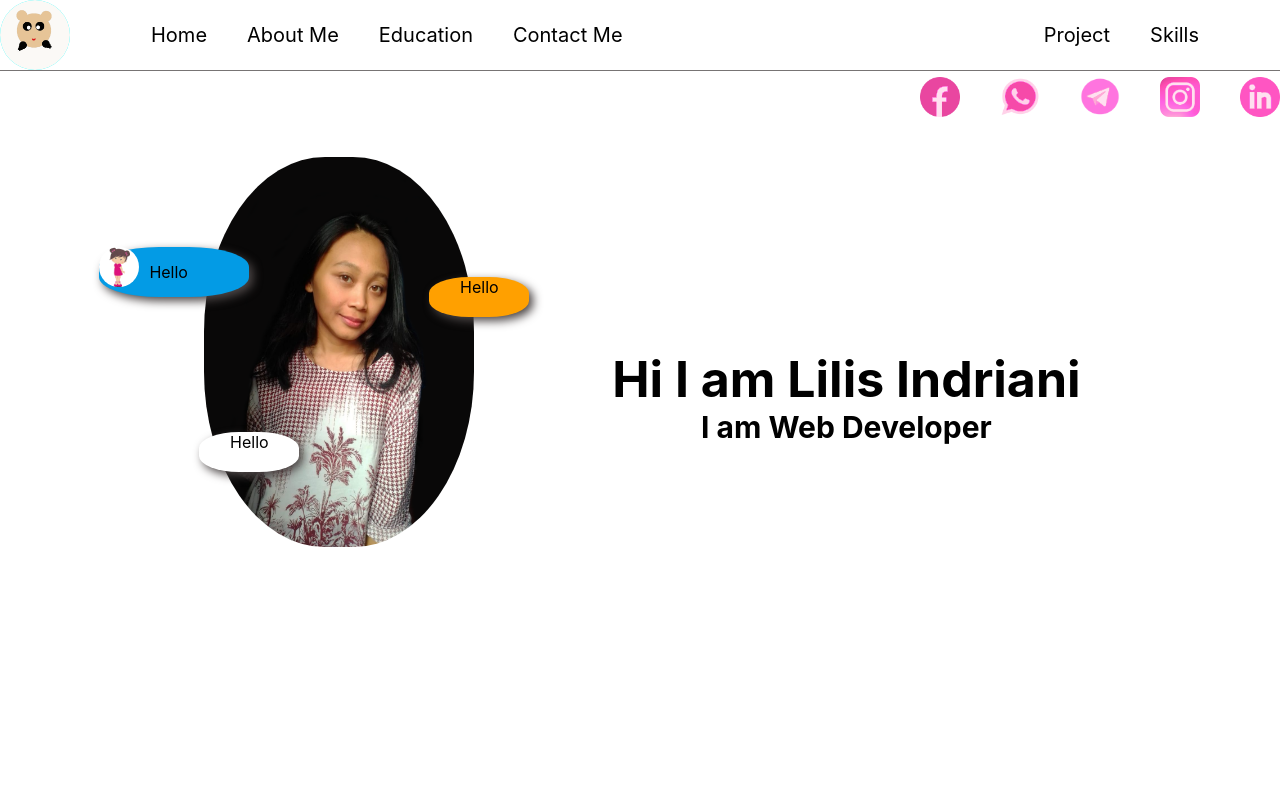
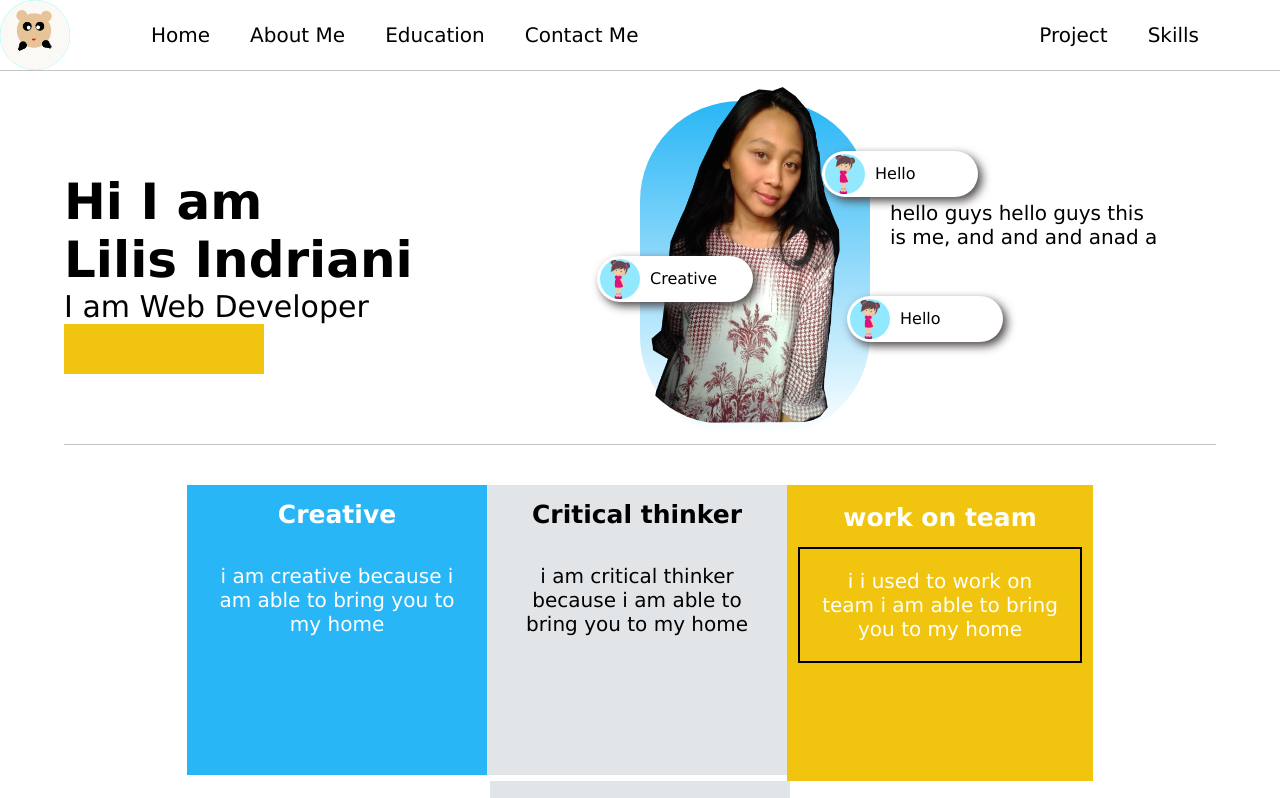
Before and after one commit to lilisindrianidev/cv, a React (Create React App) app: page / in a window 1280 px wide. Shown: the top 798 px of the page. Built offline with nearby package versions, Linux system fonts and the light colour scheme.

Commit message:
day 9 updatedd

```diff
--- a/src/assets/scss/contactMe.scss
+++ b/src/assets/scss/contactMe.scss
@@ -39,7 +39,7 @@
       margin-left: 40px;
       width: 40px;
       height: 40px;
-      // filter: sepia(100%);
+      // filter: sezpia(100%);
       filter:sepia(100%) saturate(600%) hue-rotate(10000deg);
       //     //  filter: sepia(100%) hue-rotate(190deg) saturate(500%);
       //
--- a/src/assets/scss/home.scss
+++ b/src/assets/scss/home.scss
@@ -1,7 +1,4 @@
 .home {
-  .home_cover {
-
-
   width: 100%;
   min-height: 100vh;
   position: relative;
@@ -12,11 +9,9 @@
   // top: -40px;
   background: cover;
   background-color: #ffffff;
+  font-family: Verdana, sans-serif;
 
-    //  background-image: linear-gradient(to bottom, chocolate ,rgb(207, 126, 67), white);
   .menu1 {
-      // overflow: hidden;
-      // position: fixed;
     top: 0;
     width: 100%;
     height: 70px;
@@ -24,7 +19,7 @@
     display: flex;
     flex-wrap: wrap;
     justify-content: space-between;
-      border-bottom: 1px solid rgb(119, 116, 116);
+    border-bottom: 1px solid rgb(196, 194, 194);
 
     .logo {
       border-radius: 50%;
@@ -94,93 +89,145 @@
   }
 
 
+  .home_cover {
+
+    margin: auto;
+    width: 90%;
+    min-height: 100vh;
+    position: relative;
+    object-fit: cover;
+    //  background-color: rgb(255, 255, 255);
+    // background-image: url(./../images/polka2.png);
+    background-size: cover;
+    // top: -40px;
+    background: cover;
+    background-color: #ffffff;
+
+    //  background-image: linear-gradient(to bottom, chocolate ,rgb(207, 126, 67), white);
+
+
     .cover_me {
-      width: 80%;
+      border-bottom: 1px solid rgb(196, 194, 194);
       margin: auto;
       padding-top: 30px;
       display: flex;
       flex-wrap: wrap;
+      padding-bottom: 1dvh;
+
+
+      .write_me {
+        width: 50%;
+        padding-top: 10px;
+        margin: auto;
+        // text-align: center;
 
 
         .write_me1 {
-        padding-top: 100px;
-        margin: auto;
-        text-align: center;
+          font-weight: bold;
+          width: 400px;
           font-size: 50px;
           color: rgb(0, 0, 0);
+        }
 
         .write_me2 {
+          font-weight: normal;
           margin: auto;
-          text-align: center;
+          // text-align: center;
           font-size: 30px;
           color: rgb(0, 0, 0)
         }
 
-        &:hover {
-          // background-color: rgb(255, 255, 255);
-          color: rgb(0, 0, 0);
+        .kotak{
+          width: 200px;
+          height: 50px;
+          background-color: #F1C40F;
         }
       }
 
-      .image_me {
-
-        align-items: center;
-        margin: auto;
+      .cover_image_me {
+        width: 50%;
         display: flex;
         flex-wrap: wrap;
-        justify-content: space-between;
-        width: 270px;
-        height: 390px;
-        // background-color: rgb(97, 92, 50);
-        border-radius: 10px;
-        // border: solid rgb(0, 0, 0) 40px;
+
+        .image_me {
+          background: linear-gradient(#29B6F6, white);
+          align-items: center;
+          // margin: auto;
+          display: flex;
+          flex-wrap: wrap;
+          justify-content: center;
+          width: 230px;
+          height: 335px;
+          // overflow: hidden;
+          border-radius: 100px 100px 100px 100px;
 
           .image_me_url {
-          border-radius: 45%;
-          margin: auto;
-          width: 270px;
+            margin-top: -80px;
+            border-radius: 100px 100px 100px 100px;
+
+            width: 260px;
             height: 390px;
-          // max-height: 250px;
-          border: solid rgb(255, 255, 255) 5px;
-
+            // clip-path: ;
+            // background-clip: content-box;
+            // background-position: bottom;
           }
 
           .wrap_img_write {
-          border-radius: 40%;
-          margin-top: -200px;
-          width: 100px;
+            padding: 3px;
+            display: flex;
+            flex-wrap: wrap;
+            position: absolute;
+            border-radius: 200px 200px 200px 200px;
+            margin-top: 100px;
+            margin-left: 340px;
+            width: 150px;
             height: 40px;
             box-shadow: 4px 4px 10px rgb(77, 71, 71);
             background-color: #ffffff;
 
+            .img_inside_write {
+              border-radius: 50%;
+              width: 40px;
+              height: 40px;
+              object-fit: contain;
+              background-color: #92e9ff;
+            }
+
             .img_write {
-
+              margin: auto;
 
               border-radius: 40%;
-            width: 100px;
-            height: 40px;
-            text-align: center;
+              width: 60%;
 
             }
           }
 
           .wrap_img_write2 {
+            padding: 3px;
+            display: flex;
+            flex-wrap: wrap;
             position: absolute;
-          border-radius: 40%;
-          margin-top: -100px;
-          margin-left: 230px;
-          width: 100px;
+            border-radius: 200px 200px 200px 200px;
+            margin-top: -190px;
+            margin-left: 290px;
+            width: 150px;
             height: 40px;
             box-shadow: 4px 4px 10px rgb(77, 71, 71);
-          background-color: #FFA000;
+            background-color: #ffffff;
+
+            .img_inside_write2 {
+              border-radius: 50%;
+              width: 40px;
+              height: 40px;
+              object-fit: contain;
+              background-color: #92e9ff;
+            }
 
             .img_write2 {
-
+              margin: auto;
 
               border-radius: 40%;
-            width: 100px;
-            height: 40px;
-            text-align: center;
+              width: 60%;
 
             }
           }
@@ -189,20 +236,21 @@
             display: flex;
             flex-wrap: wrap;
             position: absolute;
-          border-radius: 40%;
-          margin-top: -150px;
-          margin-left: -100px;
+            border-radius: 200px 200px 200px 200px;
+            margin-top: 20px;
+            margin-left: -160px;
             width: 150px;
-          height: 50px;
+            height: 40px;
             box-shadow: 4px 4px 10px rgb(77, 71, 71);
-          background-color: #039BE5;
-
-          .img_inside_write {
+            background-color: #ffffff;
+            padding: 3px;
+            .img_inside_write3 {
               border-radius: 50%;
               width: 40px;
               height: 40px;
+
               object-fit: contain;
-            background-color: #ffffff;
+              background-color: #92e9ff;
             }
 
             .img_write3 {
@@ -218,28 +266,44 @@
 
         }
 
+        .image_me_write {
+
+          width: 50%;
+          float: right;
+
+          .write_image_me {
+            font-size: 20px;
+            margin-top: 100px;
+            margin-left: 20px;
+            width: 3 n00px;
+          }
+        }
+      }
 
 
     }
-  }
+
 
     .cover {
+      margin-top: 40px;
       display: flex;
       flex-wrap: wrap;
       justify-content: center;
+
+      // width: 90%;
 
       .blue {
 
         // margin: 30px;
         .wrap_image_tools2 {
-        background-color: #039BE5;
+          background-color: #29B6F6;
           align-items: center;
 
           // border-radius: 50%;
-        width: 250px;
-        height: 250px;
+          width: 300px;
+          height: 290px;
 
-        margin: auto;
+          // margin: auto;
 
           .image_tools2 {
 
@@ -256,9 +320,10 @@
             text-align: center;
 
             .write_tools2 {
+              padding: 15px;
               font-weight: bold;
               text-align: center;
-            font-size: 20px;
+              font-size: 25px;
               color: rgb(255, 255, 255);
             }
 
@@ -266,22 +331,24 @@
               text-align: center;
               font-size: 20px;
               color: rgb(255, 255, 255);
+              padding: 20px;
             }
           }
         }
 
 
       }
+
       .grey {
 
         // margin: 30px;
-      .wrap_image_grey{
+        .wrap_image_grey {
           background-color: #e2e5e7;
           align-items: center;
 
           // border-radius: 50%;
-        width: 250px;
-        height: 250px;
+          width: 300px;
+          height: 290px;
 
           margin: auto;
 
@@ -300,39 +367,41 @@
             text-align: center;
 
             .write_grey {
+              padding: 15px;
               font-weight: bold;
               text-align: center;
-            font-size: 20px;
+              font-size: 25px;
               color: rgb(0, 0, 0);
             }
 
             .write_grey2 {
-            font-weight: normal;
               text-align: center;
               font-size: 20px;
               color: rgb(0, 0, 0);
+              padding: 20px;
             }
           }
         }
 
 
       }
+
       .yellow {
 
         // margin: 30px;
-      .wrap_image_yellow  {
-        background-color: #FFA000;
+        .wrap_image_yellow {
+          background-color: #F1C40F;
           align-items: center;
 
           // border-radius: 50%;
-        width: 250px;
-        height: 250px;
+          width: 300px;
+          height: 290px;
 
           margin: auto;
+          padding: 3px;
+          .image_yellow {
 
-        .image_yellow  {
 
-          margin: auto;
             align-items: center;
             justify-content: center;
             // border-radius: 50%;
@@ -340,22 +409,26 @@
             height: 120px;
           }
 
-        .wrap_ww_yellow  {
+          .wrap_ww_yellow {
 
             text-align: center;
 
-          .write_yellow  {
+            .write_yellow {
+              padding: 15px;
               font-weight: bold;
               text-align: center;
-            font-size: 20px;
+              font-size: 25px;
               color: rgb(255, 255, 255);
             }
 
             .write_yellow2 {
-            font-weight: normal;
+              margin: auto;
+              border: solid 2px black;
               text-align: center;
               font-size: 20px;
               color: rgb(255, 255, 255);
+              padding: 20px;
+              width: 80%;
             }
           }
         }
@@ -363,7 +436,7 @@
 
       }
 
-
+    }
 
   }
 }
--- a/src/screens/home.js
+++ b/src/screens/home.js
@@ -1,6 +1,6 @@
 import React from 'react';
 import { Link } from 'react-router-dom';
-import Lilis from '../assets/images/lilis.png'
+import Lilis from '../assets/images/lilis2.png'
 import Logo from '../assets/images/logo.png'
 import { Component } from "react";
 import Girl2 from '../assets/images/girl2.png'
@@ -17,7 +17,6 @@ class Home extends Component {
     return (
 
       <div id="home" className="home">
-        <div className='home_cover'>
         <div className='menu1'>
             <div className='logo'>
               <img src={Logo} className='logo_img' />
@@ -39,29 +38,39 @@ class Home extends Component {
 
             </div>
           </div>
-          <Contact />
+        <div className='home_cover'>
+
+          {/* <Contact /> */}
           <div className='cover_me'>
+            <div className='write_me'>
+              <div className='write_me1'> Hi I am </div>
+              <div className='write_me1'> Lilis Indriani</div>
+              <div className='write_me2'> I am Web Developer</div>
+              <div className='kotak'></div>
+            </div>
+            <div className='cover_image_me'>
               <div className='image_me'>
                 <img src={Lilis} className='image_me_url' />
                 <div className='wrap_img_write'>
+                <img src={Girl2} className='img_inside_write' />
                   <div className='img_write'>Hello</div>
                 </div>
                 <div className='wrap_img_write2'>
+                <img src={Girl2} className='img_inside_write2' />
                   <div className='img_write2'>Hello</div>
                 </div>
                 <div className='wrap_img_write3'>
-                <img src={Girl2} className='img_inside_write' />
-                <div className='img_write3'>Hello</div>
+                  <img src={Girl2} className='img_inside_write3' />
+                  <div className='img_write3'>Creative</div>
                 </div>
               </div>
-            <h1 className='write_me1'> Hi I am Lilis Indriani
-
-              <div className='write_me2'> I am Web Developer</div>
-
-            </h1>
+              <div className='image_me_write'>
+                <div className='write_image_me'>hello guys hello guys this is me, and and and anad a</div>
+              </div>
+            </div>
           </div>
 
-        </div>
+
         <div className='cover'>
           < div className="blue">
             {/* <Color color="yellow"> hellooo</Color> */}
@@ -69,7 +78,7 @@ class Home extends Component {
               {/* <img src={Gimp} className="image_tools2" /> */}
               <div className="wrap_ww_tools2">
                 <div className="write_tools2">Creative</div>
-                <div className="write_tools22 ">hdsjfhds sdkjgsdk sdkhfds sdghdsk dszfkh</div>
+                <div className="write_tools22 ">i am creative because i am able to bring you to my home</div>
               </div>
             </div>
           </div>
@@ -79,7 +88,7 @@ class Home extends Component {
               {/* <img src={Gimp} className="image_tools2" /> */}
               <div className="wrap_ww_grey">
                 <div className="write_grey">Critical thinker</div>
-                <div className="write_grey2 ">sjkfnsd sdkfjhds sdzkfhsd sdzjfh</div>
+                <div className="write_grey2 ">i am critical thinker because i am able to bring you to my home</div>
               </div>
             </div>
           </div>
@@ -89,7 +98,7 @@ class Home extends Component {
               {/* <img src={Gimp} className="image_tools2" /> */}
               <div className="wrap_ww_yellow">
                 <div className="write_yellow">work on team</div>
-                <div className="write_yellow2 ">sfjskdf sdkjfs dsfosdf dsxjgfsdo dsgosjg dsj</div>
+                <div className="write_yellow2 ">i i used to work on team i am able to bring you to my home</div>
               </div>
             </div>
           </div>
@@ -106,7 +115,7 @@ class Home extends Component {
         </div>
 
       </div>
-
+      </div>
 
 
     )
```
Also changed, not shown: src/assets/images/lilis2.png (added). Lines whose indentation alone changed are shown as unchanged.
